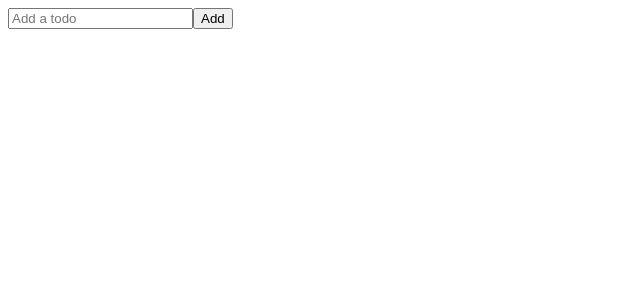
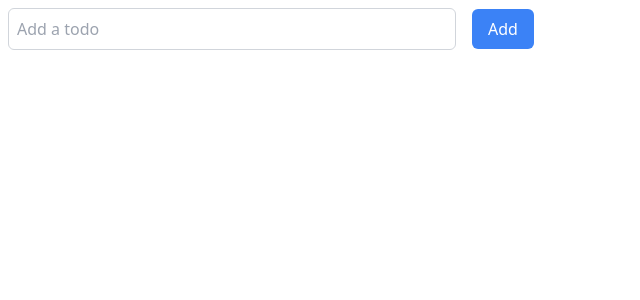
Before and after one commit to swapnil130501/TodoReact, a React (Vite) app: page / in a window 1280 px wide. Shown: the top 300 px of the page, without its empty margins (0-640 px from the left). Built offline with nearby package versions, Linux system fonts and the light colour scheme.

Commit message:
tailwind css classes

```diff
--- a/package.json
+++ b/package.json
@@ -18,11 +18,14 @@
     "@types/react": "^18.3.10",
     "@types/react-dom": "^18.3.0",
     "@vitejs/plugin-react": "^4.3.2",
+    "autoprefixer": "^10.4.20",
     "eslint": "^9.11.1",
     "eslint-plugin-react": "^7.37.0",
     "eslint-plugin-react-hooks": "^5.1.0-rc.0",
     "eslint-plugin-react-refresh": "^0.4.12",
     "globals": "^15.9.0",
+    "postcss": "^8.4.47",
+    "tailwindcss": "^3.4.14",
     "vite": "^5.4.8"
   }
 }
--- /dev/null
+++ b/postcss.config.js
@@ -0,0 +1,6 @@
+export default {
+    plugins: {
+        tailwindcss: {},
+        autoprefixer: {},
+    },
+}
--- a/src/components/Button.jsx
+++ b/src/components/Button.jsx
@@ -3,6 +3,7 @@ import React, { memo } from 'react'
 function Button({text, onClickHandler, type}) {
     return (
         <button
+            className='px-4 py-2 bg-blue-500 text-white rounded-md hover:bg-blue-600 m-2'
             onClick={onClickHandler}
             type={type}>
 
--- a/src/components/TodoInput.jsx
+++ b/src/components/TodoInput.jsx
@@ -18,6 +18,7 @@ function TodoInput() {
                 value={inputValue}
                 onChange={(e) => setInputValue(e.target.value)}
                 placeholder="Add a todo"
+                className="border border-gray-300 p-2 rounded-md w-full max-w-md m-2"
             />
             <Button text="Add" onClickHandler={handleSubmit} type="submit" />
         </div>
--- a/src/components/TodoListItem.jsx
+++ b/src/components/TodoListItem.jsx
@@ -39,16 +39,17 @@ function TodoListItem({ todo }) {
                         type="text"
                         value={newTodoValue}
                         onChange={handleChange}
+                        className="border border-gray-300 p-2 rounded-md w-full max-w-md"
                     />
-                    <Button text="Update" onClickHandler={onClickUpdateHandler} />
+                    <Button text="Update" onClickHandler={onClickUpdateHandler} className='m-2'/>
                 </>
             ) : (
                 <>
                     {todo.value}
-                    <Button text="Edit" onClickHandler={handleEditClick} />
+                    <Button text="Edit" onClickHandler={handleEditClick} className='m-2' />
                 </>
             )}
-            <Button text="Delete" onClickHandler={onClickDeleteHandler} />
+            <Button text="Delete" onClickHandler={onClickDeleteHandler} className='m-2'/>
         </li>
     );
 }
--- a/src/index.css
+++ b/src/index.css
@@ -0,0 +1,3 @@
+@tailwind base;
+@tailwind components;
+@tailwind utilities;
--- /dev/null
+++ b/tailwind.config.js
@@ -0,0 +1,10 @@
+/** @type {import('tailwindcss').Config} */
+export default {
+    content: [
+        './src/**/*.{js,jsx,ts,tsx}', // Includes all JS/JSX files in your src folder
+    ],
+    theme: {
+        extend: {},
+    },
+    plugins: [],
+}
```
Also changed, not shown: 1 other file (tests, documents, lock files or other folders).
